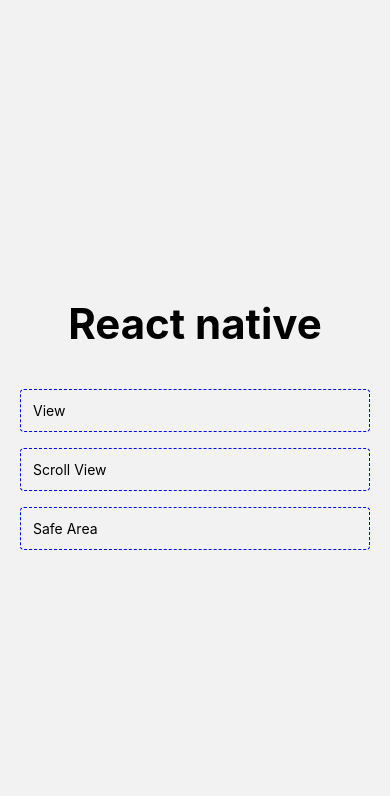
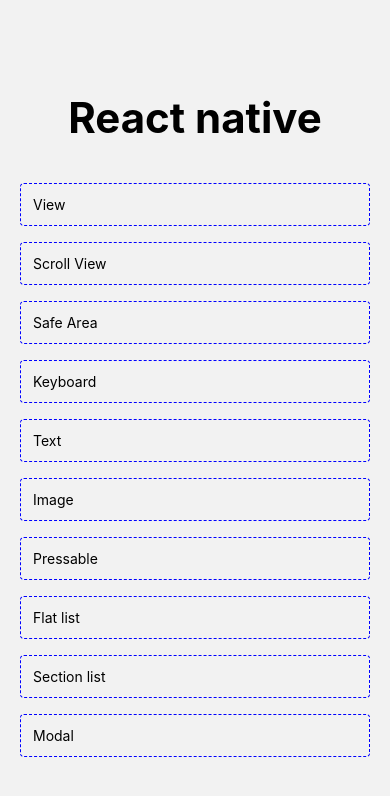
Before and after one commit to moberg-hv/expo-demo, a React Native app: screen /Home in a window 390 px wide. Shown: the top 796 px of the page. Built offline with nearby package versions, Linux system fonts and the light colour scheme.

Commit message:
modal demo

```diff
--- a/src/screens/RootNavigator.tsx
+++ b/src/screens/RootNavigator.tsx
@@ -67,9 +67,6 @@
             <RootStack.Screen
                 name="ModalScreen"
                 component={ModalScreen}
-                options={{
-                    presentation: "modal",
-                }}
             />
         </RootStack.Navigator>
     )
--- a/src/screens/home/Home.tsx
+++ b/src/screens/home/Home.tsx
@@ -38,6 +38,48 @@
             >
                 <Text>{"Safe Area"}</Text>
             </Pressable>
+            <Pressable
+                style={styles.itemContainer}
+                onPress={() => navigation.navigate("KeyboardScreen")}
+            >
+                <Text>{"Keyboard"}</Text>
+            </Pressable>
+            <Pressable
+                style={styles.itemContainer}
+                onPress={() => navigation.navigate("TextScreen")}
+            >
+                <Text>{"Text"}</Text>
+            </Pressable>
+            <Pressable
+                style={styles.itemContainer}
+                onPress={() => navigation.navigate("ImageScreen")}
+            >
+                <Text>{"Image"}</Text>
+            </Pressable>
+            <Pressable
+                style={styles.itemContainer}
+                onPress={() => navigation.navigate("PressableScreen")}
+            >
+                <Text>{"Pressable"}</Text>
+            </Pressable>
+            <Pressable
+                style={styles.itemContainer}
+                onPress={() => navigation.navigate("FlatListScreen")}
+            >
+                <Text>{"Flat list"}</Text>
+            </Pressable>
+            <Pressable
+                style={styles.itemContainer}
+                onPress={() => navigation.navigate("SectionListScreen")}
+            >
+                <Text>{"Section list"}</Text>
+            </Pressable>
+            <Pressable
+                style={styles.itemContainer}
+                onPress={() => navigation.navigate("ModalScreen")}
+            >
+                <Text>{"Modal"}</Text>
+            </Pressable>
         </ScrollView>
     )
 }
--- a/src/screens/modalScreen/ModalScreen.tsx
+++ b/src/screens/modalScreen/ModalScreen.tsx
@@ -1,8 +1,63 @@
 import * as React from "react"
-import { StyleSheet } from "react-native"
+import { StyleSheet, View, Pressable, Modal, Text, ActivityIndicator } from "react-native"
+import FontAwesome from "@expo/vector-icons/FontAwesome"
 
 export const ModalScreen: React.FC = () => {
-    return null
+    const [isOpen, setIsOpen] = React.useState(false)
+
+    return (
+        <React.Fragment>
+            <View style={styles.container}>
+                <Pressable
+                    style={styles.pressable}
+                    onPress={() => setIsOpen(true)}
+                >
+                    <Text style={styles.text}>{"Open modal"}</Text>
+                </Pressable>
+            </View>
+            <Modal
+                visible={isOpen}
+                animationType="slide"
+                onRequestClose={() => setIsOpen(false)}
+            >
+                <View style={styles.modalContainer}>
+                    <Pressable onPress={() => setIsOpen(false)}>
+                        <FontAwesome
+                            name="close"
+                            size={24}
+                            color="black"
+                        />
+                    </Pressable>
+                    <View style={styles.loaderContainer}>
+                        <ActivityIndicator size={120} />
+                    </View>
+                </View>
+            </Modal>
+        </React.Fragment>
+    )
 }
 
-const styles = StyleSheet.create({})
+const styles = StyleSheet.create({
+    container: {
+        flexGrow: 1,
+        paddingHorizontal: 20,
+        justifyContent: "center",
+    },
+    pressable: {
+        padding: 12,
+        borderWidth: 1,
+        borderRadius: 4,
+    },
+    text: {
+        textAlign: "center",
+    },
+    modalContainer: {
+        flexGrow: 1,
+        padding: 20,
+    },
+    loaderContainer: {
+        flexGrow: 1,
+        justifyContent: "center",
+        alignItems: "center",
+    },
+})
--- a/src/screens/scrollViewScreen/ScrollViewScreen.tsx
+++ b/src/screens/scrollViewScreen/ScrollViewScreen.tsx
@@ -67,5 +67,6 @@
     container: {
         flexGrow: 1,
         padding: 20,
+        backgroundColor: "white",
     },
 })
```
